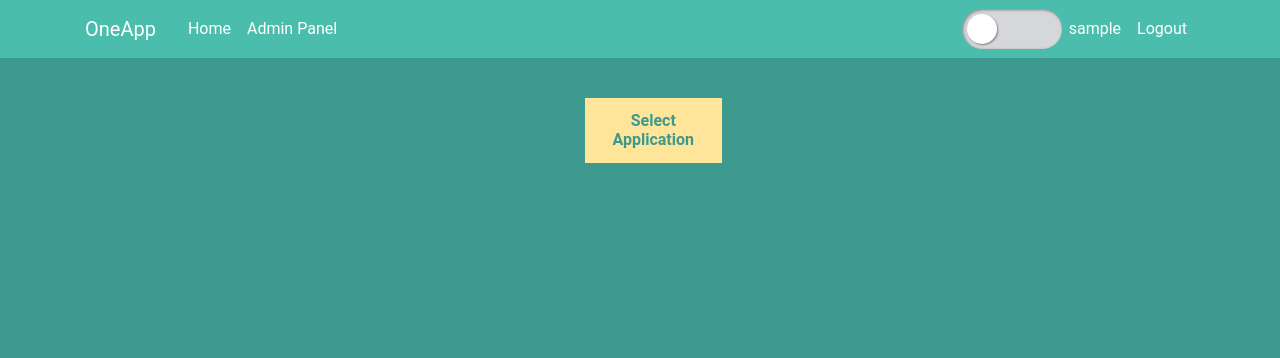
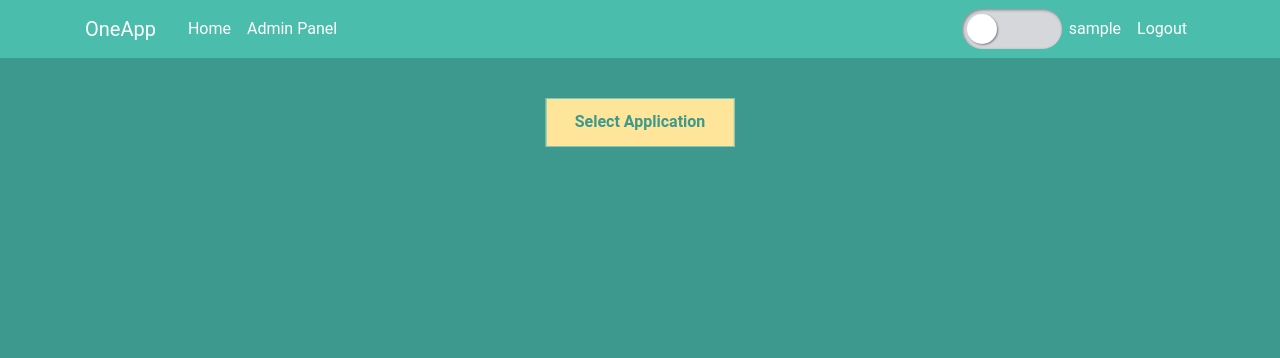
Before and after one commit to FelixVaughan/TECHSTART, a Django app: page / in a window 1280 px wide. Shown: the top 358 px of the page. Run offline with Django 3.2, Linux system fonts and the light colour scheme; the visitor is signed in with stand-in values (Sample User, id 1); data comes from the database, SQL or seed files in the repository; some libraries are stand-ins or nearby versions.

Commit message:
added favicon and changed styling

```diff
--- a/users/static/users/index.css
+++ b/users/static/users/index.css
@@ -7,16 +7,18 @@
     --oac2: #303133;
     --oac3: #ffe599;
     --font-color: var(--font);
+    --border: #7dc7bb;
   }
 
   [light-mode=dark] {
     --green: #1b1f1b;
     --white: #ffffff;
     --black: #000000;
-    --oac1: #242526;
+    --oac1: #2f3133;
     --oac2: #303133;
     --oac3: #bfc3cc;
     --font-color: var(--font);
+    --border: #30363d;
   }
 
   * {
@@ -78,14 +80,14 @@ h2.index {
 
   .block {
     display: block;
-    border: none;
+    border: 1px solid var(--border);
     background-color: var(--oac3);
     color: var(--bg);
     padding: 14px 28px;
     font-size: 16px;
     cursor: pointer;
-    margin-left: 45%;
-    margin-right: 45%;
+    margin-left: 0%;
+    margin-right: 0%;
     text-align: center;
   }
 
@@ -121,10 +123,10 @@ h2.index {
 }
 .formPopup {
   display: none;
-  position: fixed;
-  left: 52%;
-  top: 35%;
-  transform: translate(-50%, 5%);
+  position: absolute;
+  margin-left: 50%;
+  margin-top: 1%;
+  transform: translate(-50%, 20%);
   /*border: 3px solid #999999;*/
   z-index: 9;
 }
@@ -147,6 +149,7 @@ h2.index {
 }
 .formContainer .cancel {
   background-color: var(--oac3);
+  margin-bottom: 0px;
 }
 .formContainer .btn:hover,
 .openButton:hover {
@@ -157,13 +160,37 @@ h2.index {
   background-color: var(--oac2);
   border: none;
   color:#fff;
-  font-size: 15px;
-  padding: 10px;
 }
 
 .border {
-  border: 0px solid var(--nav)!important;
+  border: 1px solid var(--border)!important;
 }
+
+.form-control:focus {
+  box-shadow: none;
+}
+
+.form-control-underlined {
+  border-width: 0;
+  border-bottom-width: 1px;
+  border-radius: 0;
+  padding-left: 0;
+}
+
+.form-control::placeholder {
+  font-size: 0.95rem;
+  color: #aaa;
+  font-style: italic;
+}
+
+.center {
+  margin: 0;
+  position: absolute;
+  left: 50%;
+  -ms-transform: translate(-50%);
+  transform: translate(-50%);
+}
+
 
 /* Reddit css */
 
--- a/users/templates/users/base.html
+++ b/users/templates/users/base.html
@@ -9,6 +9,7 @@
         <meta name="viewport" content="width=device-width, initial-scale=1">
         <link rel="stylesheet" href="https://maxcdn.bootstrapcdn.com/bootstrap/4.5.2/css/bootstrap.min.css">
         <link href="https://cdnjs.cloudflare.com/ajax/libs/font-awesome/5.13.0/css/all.min.css" rel="stylesheet">
+        <link rel="shortcut icon" type="image/png" sizes="16x16" href="{% static 'favicon.png' %}">
         <link rel="stylesheet" type="text/css" href="{% static 'users/main.css' %}">
         {% block css %}{% endblock %}
         {% block title %}{% endblock %}
--- a/users/templates/users/index.html
+++ b/users/templates/users/index.html
@@ -3,6 +3,7 @@
 {% block css %}
     <script src="https://ajax.googleapis.com/ajax/libs/jquery/3.4.1/jquery.min.js"></script>
     <link rel="stylesheet" type="text/css" href="{% static 'users/index.css' %}">
+    <link rel="stylesheet" href="https://cdnjs.cloudflare.com/ajax/libs/font-awesome/4.7.0/css/font-awesome.min.css">
 {% endblock %}
 {% block title %}
     <title>Home</title>
@@ -69,8 +70,12 @@
         {% endfor %}
         <form method="POST" action="{% url 'article' %}" style="margin: 0">
           {% csrf_token %}
-          <input type="search" placeholder="Search a preference..." name="searched">
-          <button class="search-button" type="submit">Submit</button>
+        <div class="input-group mb-4">
+          <input type="search" placeholder="Search a preference... (e.g. sports, technology, etc.)" aria-describedby="button-addon5" class="form-control" name="searched">
+          <div class="input-group-append">
+            <button id="button-addon5" type="submit" class="btn btn-primary"><i class="fa fa-search"></i></button>
+          </div>
+        </div>
         </form>
     </div>
 
@@ -91,10 +96,10 @@
 
 <!-- BUTTON TO INITIATE APP SELECTING FORM -->
 <br>
+<div class ="center">
 <button type="button" class="block" onclick="openForm()"><strong>Select Application</strong></button>
 <!-- JS and COLOUR THEME SEL -->
 <script src="{% static 'users/app.js' %}"></script>
+</div>
   </div>
-
-
 {% endblock content %}
--- a/users/views.py
+++ b/users/views.py
@@ -18,7 +18,7 @@ def index(request):
     news = NewsApi(request.user.id)
     prefs = news.get_prefs()
     return render(request, "users/index.html", {'prefs': prefs})
-praw.m
+
 
 def ajax(request):
     user_info = {}
```
Also changed, not shown: users/static/users/main.css (+20 -10 lines), users/static/favicon.png (added).
